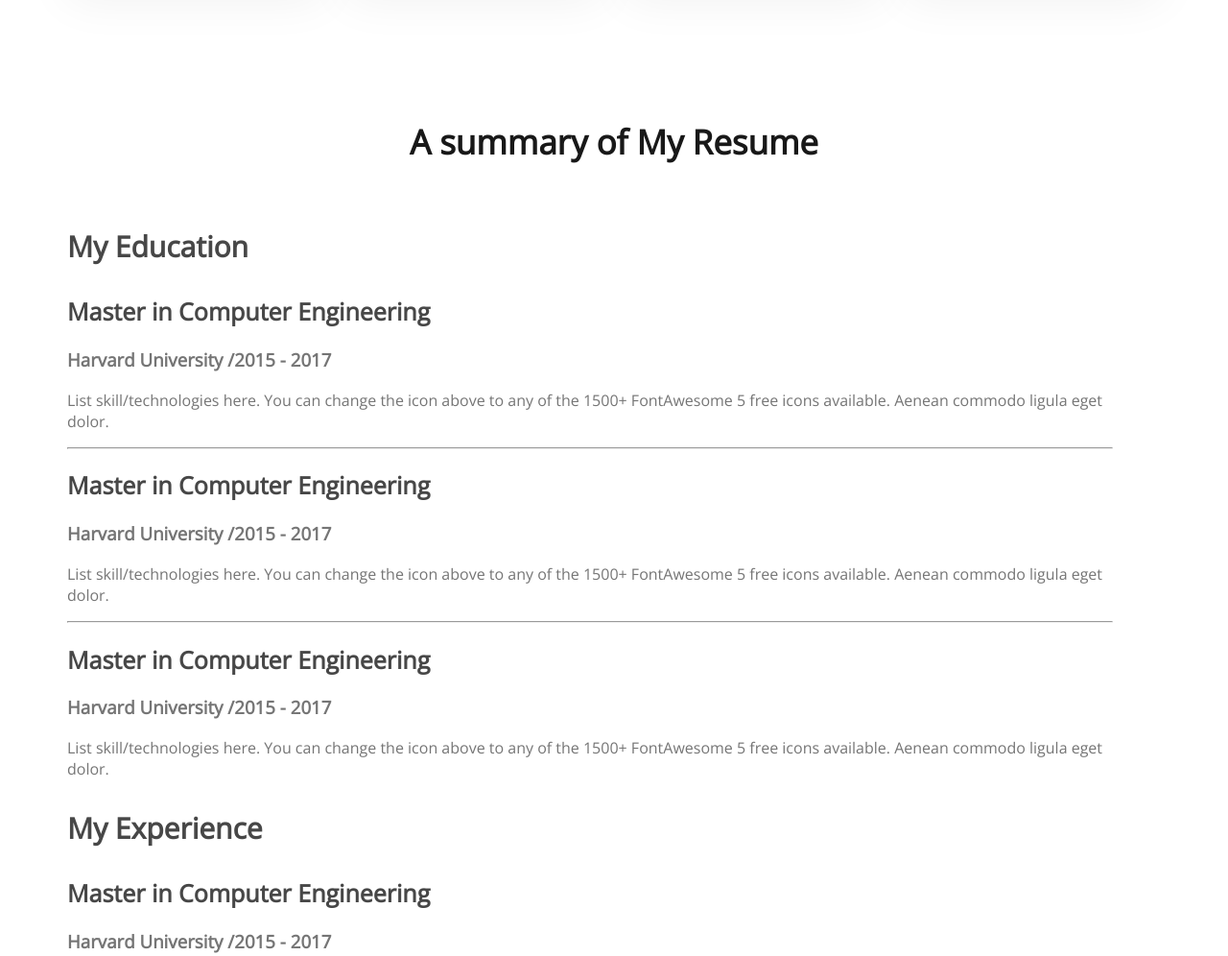
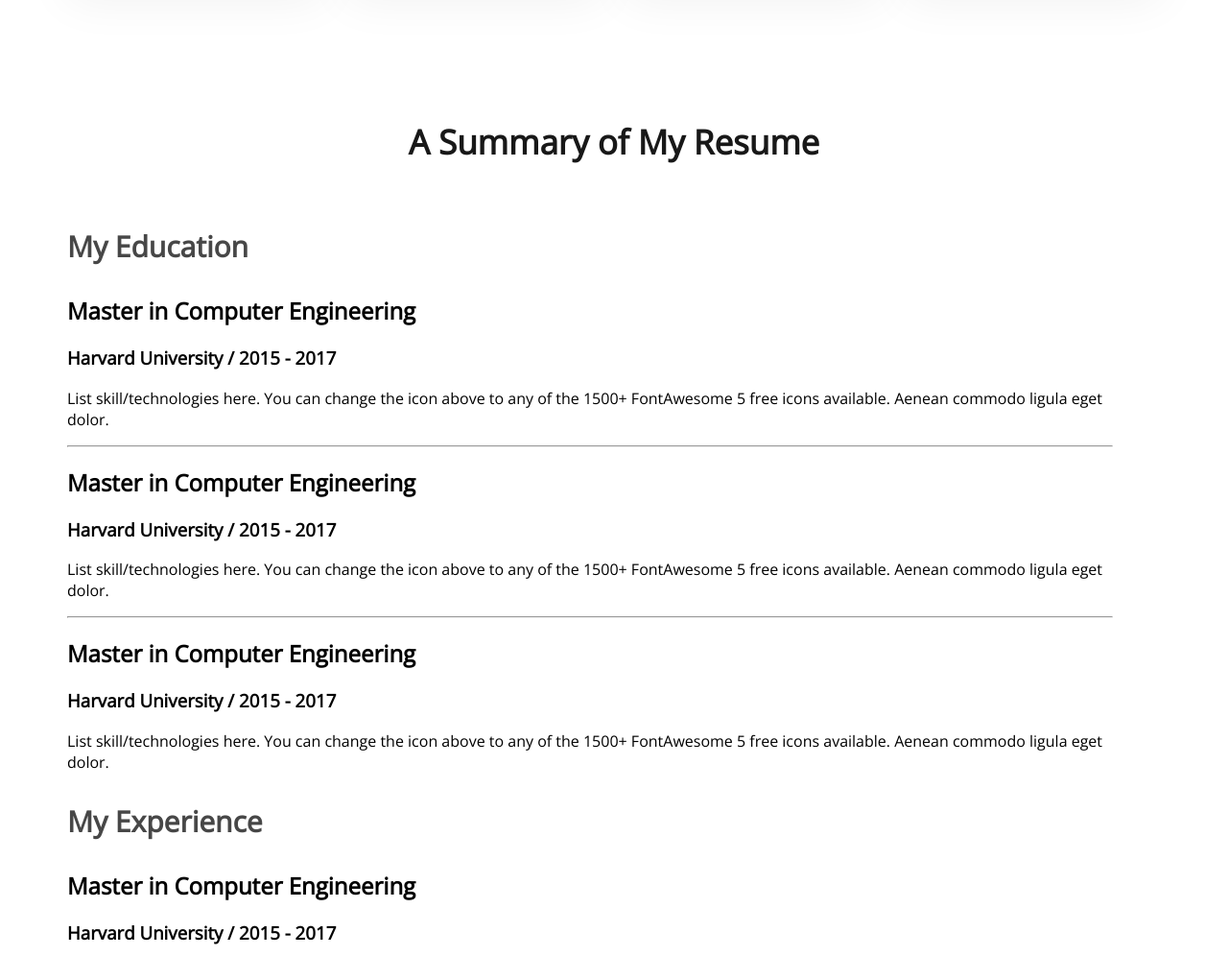
Before and after one commit to nizam70-ns/developer-portfolio, a plain HTML site: page index.html in a window 1280 px wide. Shown: the part 2040-3036 px from the top of the page at 96% size. Drawn offline with nearby package versions, Linux system fonts and the light colour scheme.

Commit message:
new code added a summary my resume

```diff
--- a/index.html
+++ b/index.html
@@ -106,33 +106,37 @@
         </section>
         <!-- resume section -->
          <section>
-            <h3 class="section-title">A summary of My Resume</h3>
-            <div class="resume-container">
-                <div class="resume-column">
-                   <!-- .resume-column*2>h3.resume-column-title -->
+            <h3 class="section-title">A Summary of My Resume</h3>
+            <div class="resume-continer">
+            <div class="resume-colume">
+                <!-- .resume-column*2>h3.resume-column-title  -->
                  <div class="resume-column">
                     <h3 class="resume-column-title">My Education</h3>
 
+
                      <div class="resume-item">
                         <h2 class="resume-item-title">Master in Computer Engineering</h2>
-                            <h3 class="resume-item-institute">Harvard University /2015 -  2017</h3>
+                        <h3 class="resume-item-institute"> Harvard University / 2015 - 2017</h3>
                         <p class="resume-item-descreption">
+
                             List skill/technologies here. You can change the icon above
                             to any of the 1500+ FontAwesome 5 free icons available. Aenean commodo ligula eget dolor.</p>
                      </div>
                      <hr>
                      <div class="resume-item">
                         <h2 class="resume-item-title">Master in Computer Engineering</h2>
-                            <h3 class="resume-item-institute">Harvard University /2015 -  2017</h3>
+                        <h3 class="resume-item-institute"> Harvard University / 2015 - 2017</h3>
                         <p class="resume-item-descreption">
+
                             List skill/technologies here. You can change the icon above
                             to any of the 1500+ FontAwesome 5 free icons available. Aenean commodo ligula eget dolor.</p>
                      </div>
                      <hr>
                      <div class="resume-item">
                         <h2 class="resume-item-title">Master in Computer Engineering</h2>
-                            <h3 class="resume-item-institute">Harvard University /2015 -  2017</h3>
+                        <h3 class="resume-item-institute"> Harvard University / 2015 - 2017</h3>
                         <p class="resume-item-descreption">
+
                             List skill/technologies here. You can change the icon above
                             to any of the 1500+ FontAwesome 5 free icons available. Aenean commodo ligula eget dolor.</p>
                      </div>
@@ -142,37 +146,42 @@
                  </div>
                  <div class="resume-column">
                     <h3 class="resume-column-title">My Experience</h3>
+
                     <div class="resume-item">
                         <h2 class="resume-item-title">Master in Computer Engineering</h2>
-                            <h3 class="resume-item-institute">Harvard University /2015 -  2017</h3>
+                        <h3 class="resume-item-institute"> Harvard University / 2015 - 2017</h3>
                         <p class="resume-item-descreption">
+
                             List skill/technologies here. You can change the icon above
                             to any of the 1500+ FontAwesome 5 free icons available. Aenean commodo ligula eget dolor.</p>
                      </div>
                      <hr>
                     <div class="resume-item">
                         <h2 class="resume-item-title">Master in Computer Engineering</h2>
-                            <h3 class="resume-item-institute">Harvard University /2015 -  2017</h3>
+                        <h3 class="resume-item-institute"> Harvard University / 2015 - 2017</h3>
                         <p class="resume-item-descreption">
+
                             List skill/technologies here. You can change the icon above
                             to any of the 1500+ FontAwesome 5 free icons available. Aenean commodo ligula eget dolor.</p>
                      </div>
                      <hr>
                     <div class="resume-item">
                         <h2 class="resume-item-title">Master in Computer Engineering</h2>
-                            <h3 class="resume-item-institute">Harvard University /2015 -  2017</h3>
+                        <h3 class="resume-item-institute"> Harvard University / 2015 - 2017</h3>
                         <p class="resume-item-descreption">
+
                             List skill/technologies here. You can change the icon above
                             to any of the 1500+ FontAwesome 5 free icons available. Aenean commodo ligula eget dolor.</p>
                      </div>
 
                  </div>
             </div>
-                <div class="resume-column">
+            <div class="resume-colume">
 
             </div>
             </div>
          </section>
+
     </main>
     <footer>
 
--- a/styles/portfolio.css
+++ b/styles/portfolio.css
@@ -156,19 +156,7 @@ gap:24px
     font-size: 30px;
     font-weight: 700;
 }
-.resume-container{
+.resume-continer{
     display: flex;
-    gap:50px;
-
+    gap: 50px;
 }
-.resume-item-descreption{
-    color: #757575;
-}
-.resume-item-institute{
-    color: #757575;
-}
-.resume-item-title{
-    color: #474747;
-    font-size: 25px;
-    font-weight: 700;
-}
```
Lines whose indentation alone changed are shown as unchanged.
